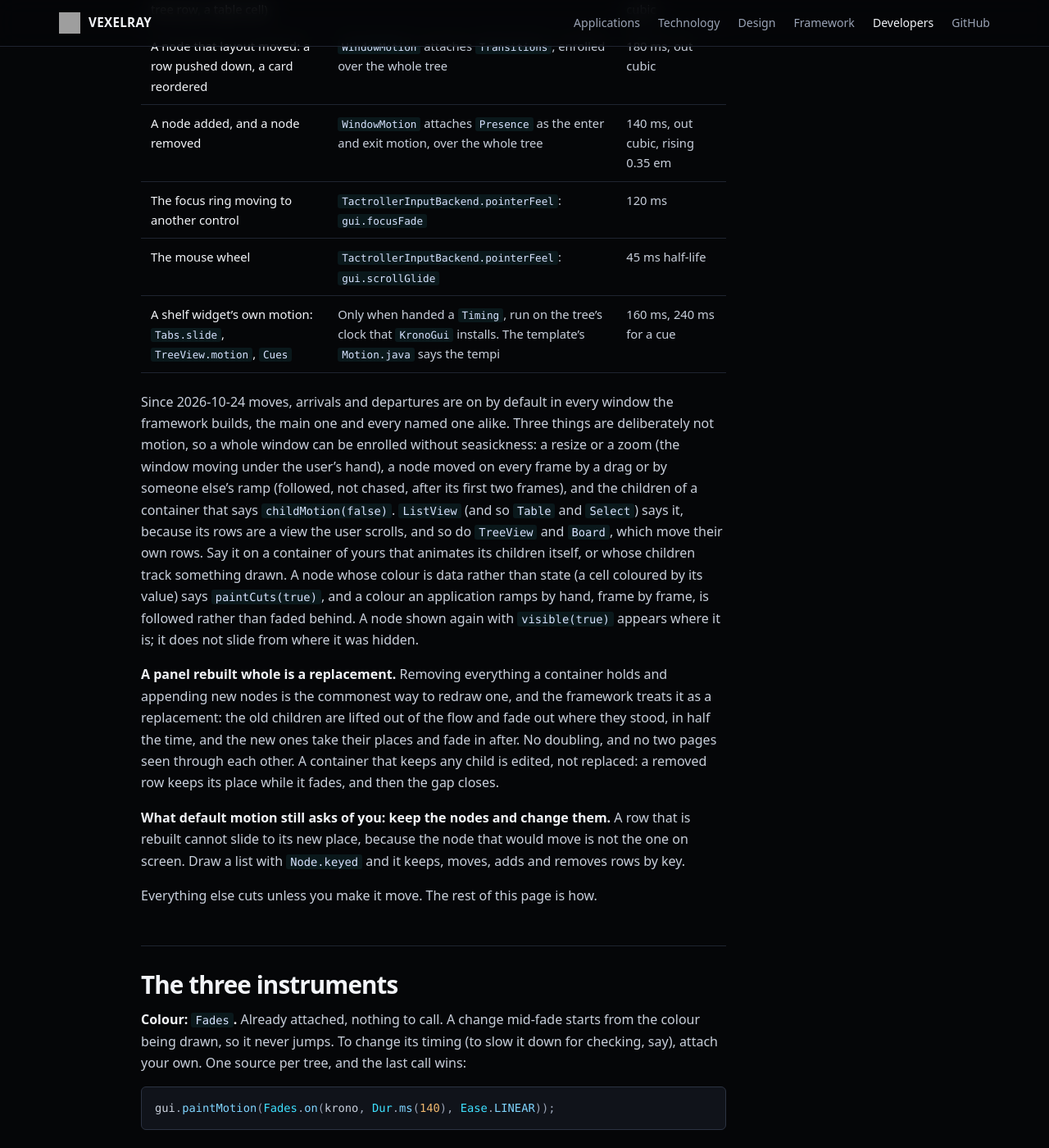
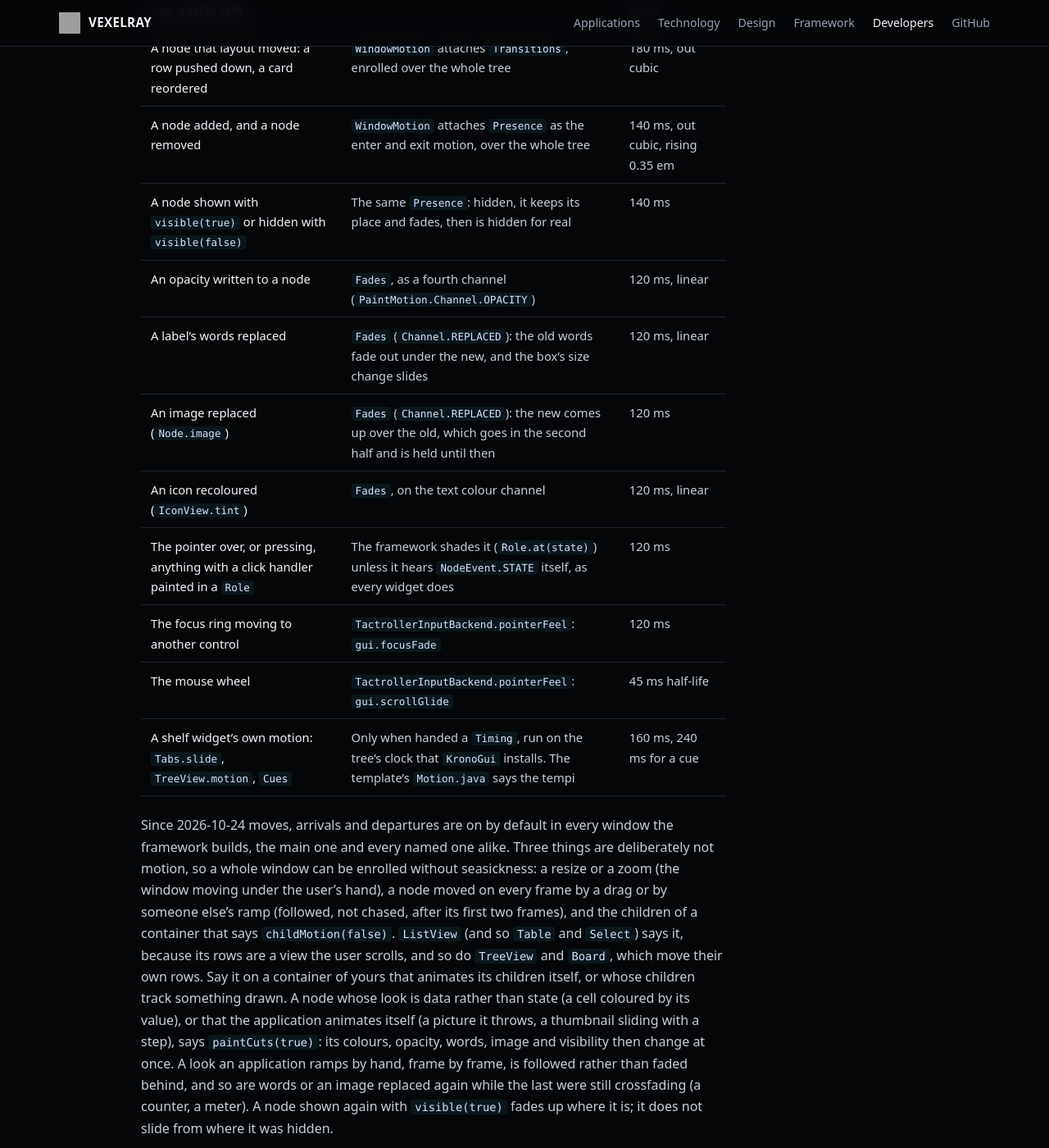
Before and after one commit to sibarum/vexelray-framework, a Jekyll site: the page built from docs/developers/motion.md, in a window 1280 px wide and 1400 px high, scrolled down 765 px. Shown: the whole window at 82% size. Built offline with Jekyll 4.4.1, drawn with Linux system fonts in a browser that asks for light colours; our own code applies the rules of GitHub Pages for plain Markdown files; some of the changed text lies outside the part shown.

Commit message:
Motion guide: words, images, opacities, visibility and clickables are the framework's
What used to be written by hand (a Label that dips, an opacity eased by the
view, a hover wired per node) is now done by default, and the guide says so;
paintCuts covers a look the application times itself; Checking it starts
from the cut watch the template's ViewTest runs.

Co-Authored-By: Claude Opus 5.5 <noreply@anthropic.com>

````diff
--- a/docs/developers/motion.md
+++ b/docs/developers/motion.md
@@ -1,7 +1,8 @@
 # Making it move
 
 **Nothing on screen changes in one frame.** A colour fades, a moved node slides, an arriving node comes up from
-nothing, a leaving one goes down to nothing before it is removed, and changed words dip out and come back. This
+nothing, a leaving one goes down to nothing before it is removed, changed words and images crossfade, and anything
+clickable lifts under the pointer and shows a press. This
 page says which of those the framework does for you, which you write, and how to check them. It assumes you have
 read [Building a custom view](custom-view.md), and above all its rule: keep the nodes and change them. A node that
 is rebuilt cannot be animated, because the node that would move is not the one on screen.
@@ -17,6 +18,12 @@ README's *Motion* section is the short version of this page.
 | A cut-off name revealed (a tree row, a table cell) | `WindowMotion` sets `Unclip`'s motion | 150 ms, in-out cubic |
 | A node that layout moved: a row pushed down, a card reordered | `WindowMotion` attaches `Transitions`, enrolled over the whole tree | 180 ms, out cubic |
 | A node added, and a node removed | `WindowMotion` attaches `Presence` as the enter and exit motion, over the whole tree | 140 ms, out cubic, rising 0.35 em |
+| A node shown with `visible(true)` or hidden with `visible(false)` | The same `Presence`: hidden, it keeps its place and fades, then is hidden for real | 140 ms |
+| An opacity written to a node | `Fades`, as a fourth channel (`PaintMotion.Channel.OPACITY`) | 120 ms, linear |
+| A label's words replaced | `Fades` (`Channel.REPLACED`): the old words fade out under the new, and the box's size change slides | 120 ms, linear |
+| An image replaced (`Node.image`) | `Fades` (`Channel.REPLACED`): the new comes up over the old, which goes in the second half and is held until then | 120 ms |
+| An icon recoloured (`IconView.tint`) | `Fades`, on the text colour channel | 120 ms, linear |
+| The pointer over, or pressing, anything with a click handler painted in a `Role` | The framework shades it (`Role.at(state)`) unless it hears `NodeEvent.STATE` itself, as every widget does | 120 ms |
 | The focus ring moving to another control | `TactrollerInputBackend.pointerFeel`: `gui.focusFade` | 120 ms |
 | The mouse wheel | `TactrollerInputBackend.pointerFeel`: `gui.scrollGlide` | 45 ms half-life |
 | A shelf widget's own motion: `Tabs.slide`, `TreeView.motion`, `Cues` | Only when handed a `Timing`, run on the tree's clock that `KronoGui` installs. The template's `Motion.java` says the tempi | 160 ms, 240 ms for a cue |
@@ -27,10 +34,12 @@ seasickness: a resize or a zoom (the window moving under the user's hand), a nod
 by someone else's ramp (followed, not chased, after its first two frames), and the children of a container that says
 `childMotion(false)`. `ListView` (and so `Table` and `Select`) says it, because its rows are a view the user scrolls,
 and so do `TreeView` and `Board`, which move their own rows. Say it on a container of yours that animates its
-children itself, or whose children track something drawn. A node whose colour is data rather than state (a cell
-coloured by its value) says `paintCuts(true)`, and a colour an application ramps by hand, frame by frame, is followed
-rather than faded behind. A node shown again with `visible(true)` appears where it is; it does not slide from where
-it was hidden.
+children itself, or whose children track something drawn. A node whose look is data rather than state (a cell
+coloured by its value), or that the application animates itself (a picture it throws, a thumbnail sliding with a
+step), says `paintCuts(true)`: its colours, opacity, words, image and visibility then change at once. A look an
+application ramps by hand, frame by frame, is followed rather than faded behind, and so are words or an image replaced
+again while the last were still crossfading (a counter, a meter). A node shown again with `visible(true)` fades up
+where it is; it does not slide from where it was hidden.
 
 **A panel rebuilt whole is a replacement.** Removing everything a container holds and appending new nodes is the
 commonest way to redraw one, and the framework treats it as a replacement: the old children are lifted out of the
@@ -112,18 +121,11 @@ squeezed and grow a scrollbar for a frame (the Scheduler's FN-5).
 
 ## Text
 
-`Fades` blends a text colour, not the text. Changed words are drawn in one frame. The Scheduler's `Motion.Label`
-dips the node's opacity out, swaps the words, and brings it back. It can be interrupted. It is used for the day's
-name, the status line and button labels:
-
-```java
-Motion.Label count = motion.label(status.slot(Landmarks.STATUS_COUNT),
-        s -> status.text(Landmarks.STATUS_COUNT, s));
-count.set(n + " visits");          // the first set is at once; later ones dip
-```
-
-`TitleBar.title` is the one label this cannot reach, because the framework draws it. So keep in the title only
-words that do not change as the user works.
+Done for you, since 2026-11-01. A label's words replaced on screen crossfade: the old words fade out where they were
+in the box while the new fade in, and the box's change of size is a layout move, which slides. Nothing to call. A
+field's words are the user's and change at once; so do words replaced again before the last were all the way up,
+which is a readout being driven. The title bar's title is a label like any other. The Scheduler's `Motion.Label`
+predates this, and a new application should not copy it.
 
 ## Zoom
 
@@ -149,6 +151,12 @@ to scroll at the sizes you design for. Turn scrolling off and clip
 ([Building a custom view](custom-view.md#three-things-to-know-first)).
 
 ## Checking it
+
+**The cut watch fails a test on anything that changed in one frame.** `Cuts.watch(gui)` sees, frame by frame, a
+colour, an opacity, words or an image given anew and drawn at once, and a node appearing whole or gone without leaving.
+The template's `ViewTest` watches every test with it and fails on a cut, naming the node and what changed. A cut
+there means a node was rebuilt where it should have been changed, or something stepped round the framework: fix
+that, and never take the watch out. What follows is for looking at a transition itself.
 
 `settle` waits for the frame loop and then for the clock to go quiet, so a `shot` after it is the window at rest.
 That proves where things end up. It does not prove how they got there. A transition is over in a fifth of a
````
Also changed, not shown: other parts of docs/developers/motion.md (+0 -1 lines).
